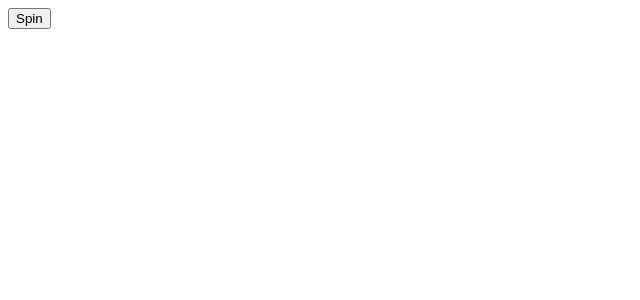
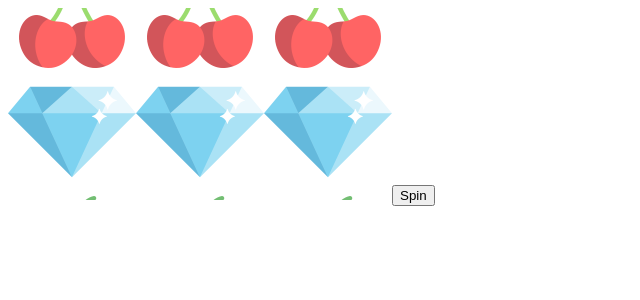
Before and after one commit to MichaelBuhler/slots, an Angular app: page / in a window 1280 px wide. Shown: the top 300 px of the page, without its empty margins (0-640 px from the left). Built offline with nearby package versions, Linux system fonts and the light colour scheme.

Commit message:
simple reel component

```diff
--- a/src/app/components/reel/reel.component.css
+++ b/src/app/components/reel/reel.component.css
@@ -0,0 +1,8 @@
+.sprite {
+  background-image: url(spritesheet.png);
+  background-repeat: repeat-y;
+  background-size: 100%;
+  display: inline-block;
+  height: 192px;
+  width: 128px;
+}
--- a/src/app/components/reel/reel.component.html
+++ b/src/app/components/reel/reel.component.html
@@ -1 +1 @@
-<i class="sprite"></i>
+<i class="sprite" [ngStyle]="style"></i>
--- a/src/app/components/reel/reel.component.ts
+++ b/src/app/components/reel/reel.component.ts
@@ -6,4 +6,21 @@ import { Component } from '@angular/core';
   styleUrls: ['./reel.component.css']
 })
 export class ReelComponent {
+
+  offset = 0;
+  style: BackgroundPositionStyle;
+
+  constructor() {
+    setInterval(() => {
+      this.offset += 100;
+      this.style = {
+        'background-position-y': this.offset + 'px'
+      };
+    }, 1000);
+  }
+
 }
+
+interface BackgroundPositionStyle {
+  'background-position-y': string;
+}
```
Also changed, not shown: src/app/components/reel/spritesheet.png (added).
